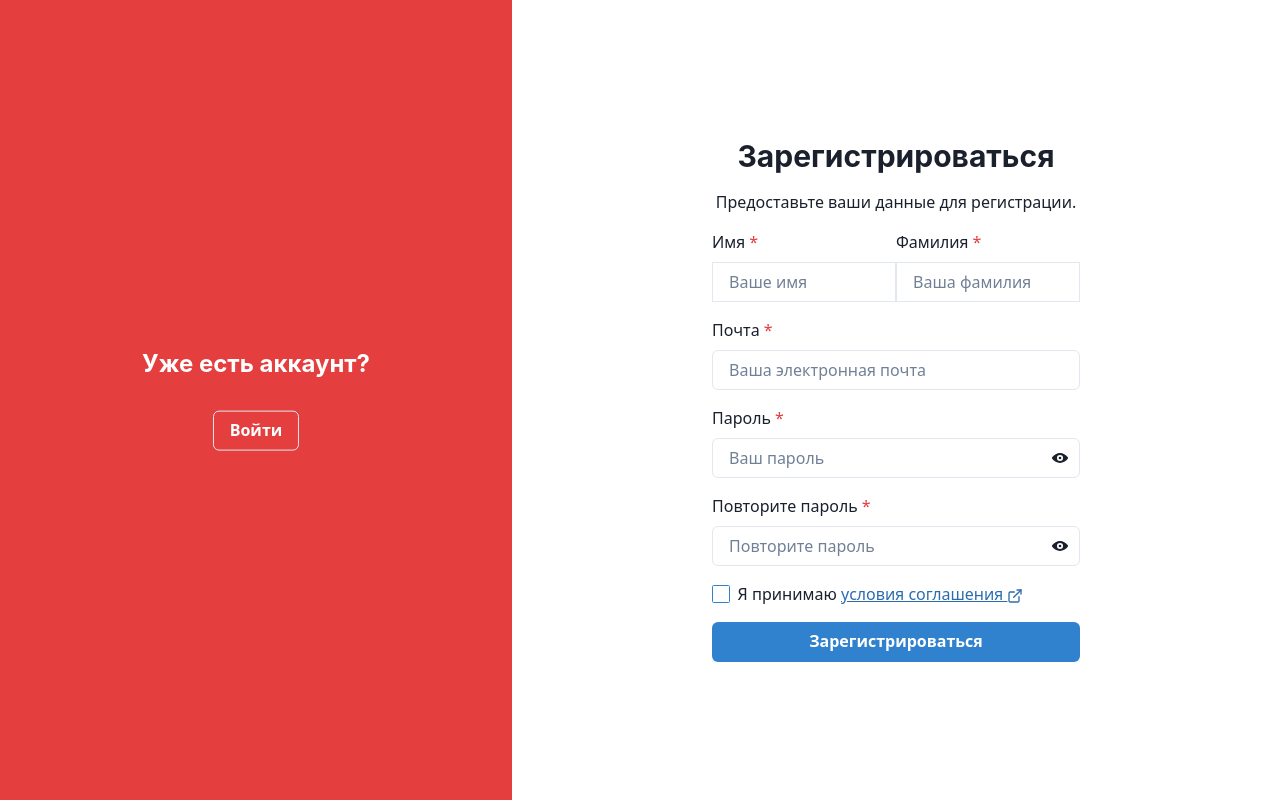
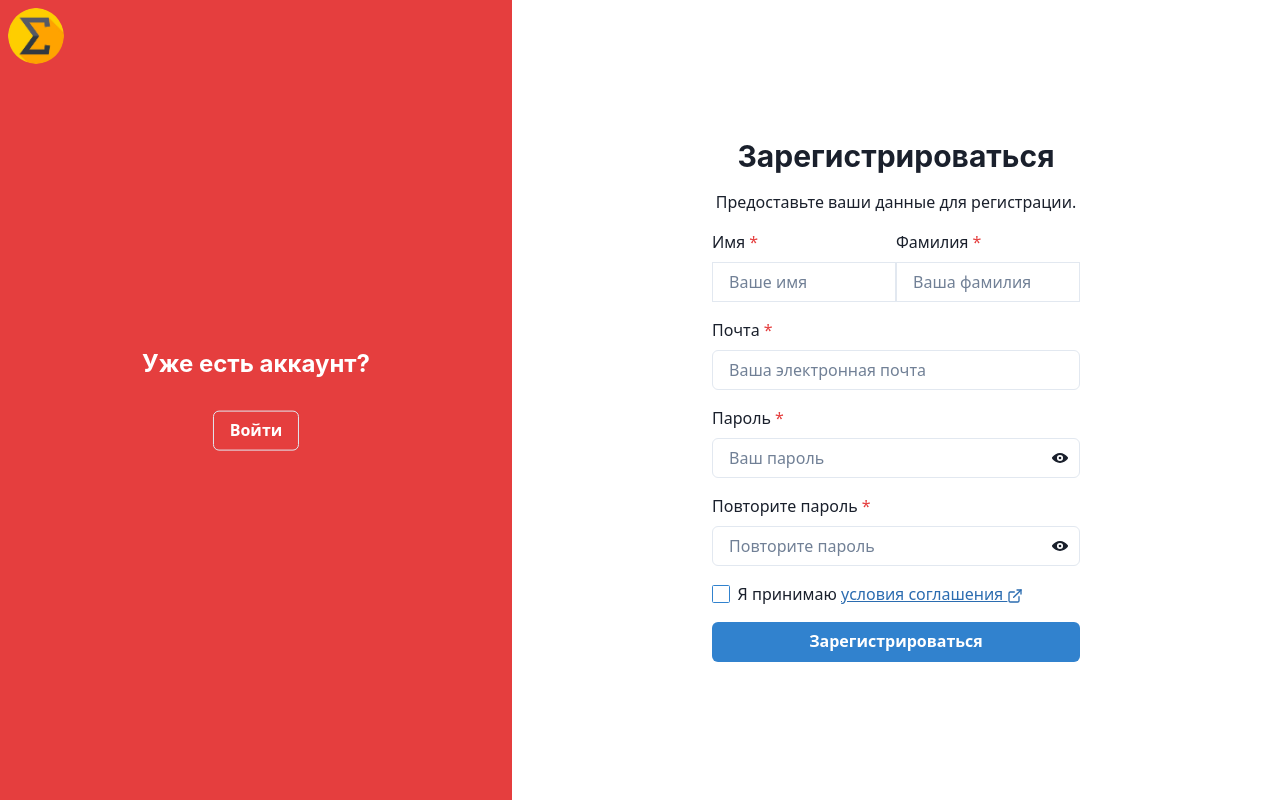
Before and after one commit to chronosgit/bank-frontend, a React (Vite) app: page /auth/register in a window 1280 px wide. Built offline with nearby package versions, Linux system fonts and the light colour scheme.

Commit message:
Fixed absolute positioning of a logo in Auth page component

```diff
--- a/src/components/ui/absolute-wrapper/AbsoluteWrapper.jsx
+++ b/src/components/ui/absolute-wrapper/AbsoluteWrapper.jsx
@@ -18,7 +18,11 @@ const AbsoluteWrapper = ({
     };
 
     return (
-        <Box pos="absolute" {...coordStyles}>
+        <Box
+            pos="absolute"
+            boxSize="fit-content"
+            {...coordStyles}
+        >
             {children}
         </Box>
     );
--- a/src/pages/auth/Auth.jsx
+++ b/src/pages/auth/Auth.jsx
@@ -17,6 +17,7 @@ const Register = ({isLogin}) => {
 
     return (
         <Box
+            pos="relative"
             h="100vh"
             display="flex"
             flexDirection={isLogin ? "row" : "row-reverse"}
@@ -27,7 +28,6 @@ const Register = ({isLogin}) => {
             <AbsoluteWrapper
                 top="0.5rem"
                 left="0.5rem"
-                zIndex="-1"
             >
                 <Logo redirectUrl="/" />
             </AbsoluteWrapper>
```
